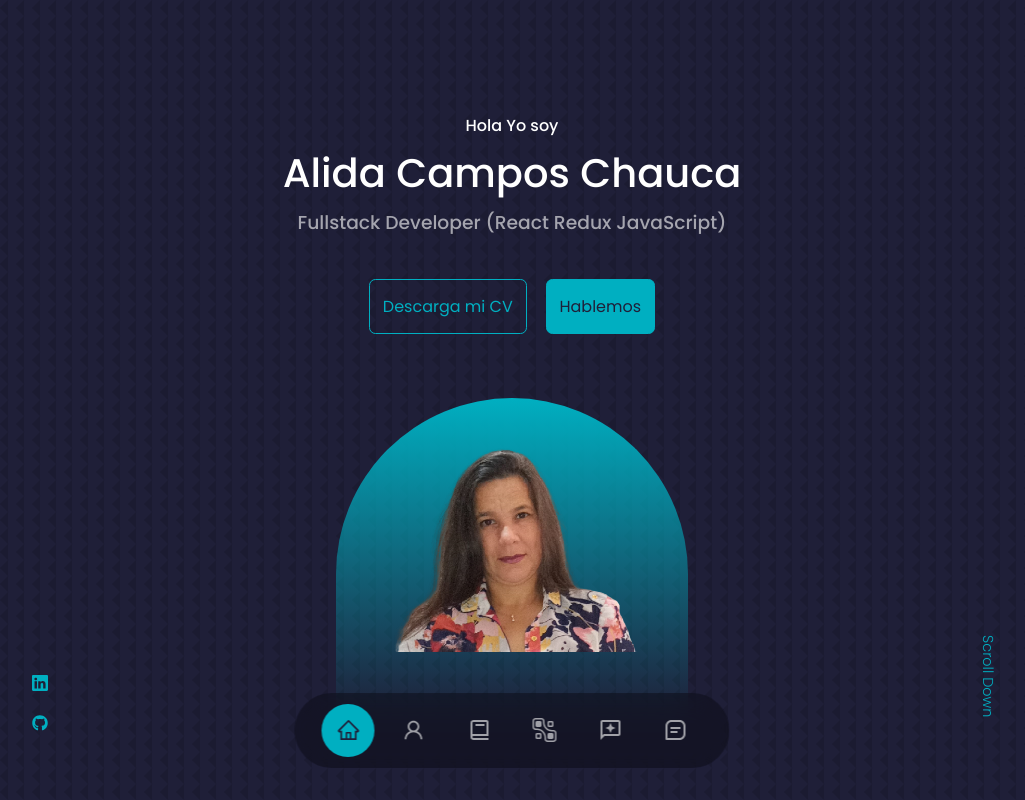
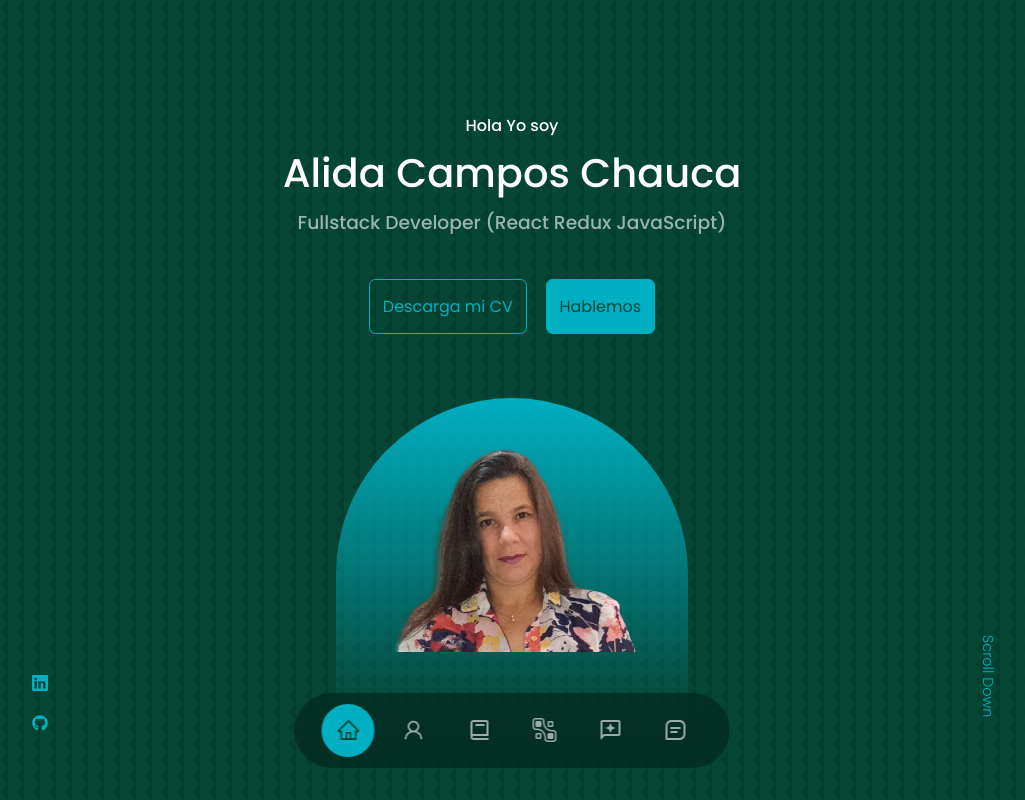
Before and after one commit to AlyPeru/react-portafolio-website-1, a React (Create React App) app: page / in a window 1280 px wide. Shown: the top 800 px of the page, without its empty margins (128-1153 px from the left). Built offline with nearby package versions, Linux system fonts and the light colour scheme.

Commit message:
Cambio de Background

```diff
--- a/src/index.css
+++ b/src/index.css
@@ -11,7 +11,7 @@
 }
 
 :root {
-    --color-bg: #1f1f38;
+    --color-bg: #064635;
     --color-bg-variant: #006778;
     --color-primary: #00AFC1;
     --color-primary-variant: rgba(0, 147, 171, 0.4);
```
